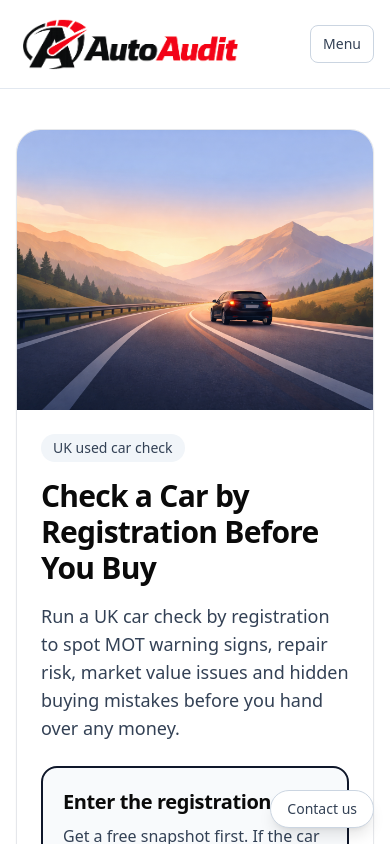
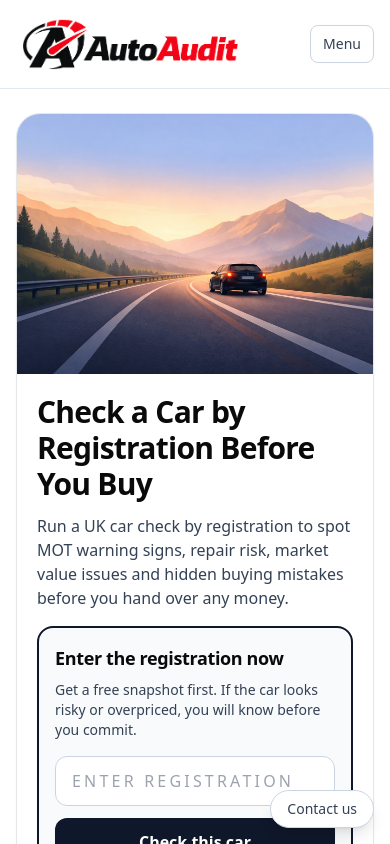
Before and after one commit to mickleethirty-vendium/autoaudit, a Next.js app: page /check-car-by-registration in a window 390 px wide. Shown: the top 844 px of the page. Built offline with nearby package versions, Linux system fonts and the light colour scheme; no server answers.

Commit message:
padding and spacing fix on SEO pages

```diff
--- a/app/check-car-by-registration/page.tsx
+++ b/app/check-car-by-registration/page.tsx
@@ -75,7 +75,7 @@ export default function CheckCarByRegistrationPage() {
   ]);
 
   return (
-    <main className="mx-auto max-w-5xl px-4 py-10">
+    <main className="mx-auto max-w-5xl px-4 py-6">
       <script
         type="application/ld+json"
         dangerouslySetInnerHTML={{
@@ -97,7 +97,7 @@ export default function CheckCarByRegistrationPage() {
 
       <section className="overflow-hidden rounded-3xl border bg-white shadow-sm">
         <div className="grid gap-0 lg:grid-cols-2">
-          <div className="relative min-h-[280px] lg:min-h-full">
+          <div className="relative min-h-[260px] lg:min-h-full">
             <Image
               src="/hero-car-road.png"
               alt="Used car driving on an open road"
@@ -107,26 +107,22 @@ export default function CheckCarByRegistrationPage() {
             />
           </div>
 
-          <div className="p-6 sm:p-8 lg:p-10">
-            <div className="inline-flex rounded-full bg-slate-100 px-3 py-1 text-sm font-medium text-slate-700">
-              UK used car check
-            </div>
-
-            <h1 className="mt-4 text-3xl font-bold tracking-tight sm:text-4xl">
+          <div className="p-5 sm:p-6 lg:p-7">
+            <h1 className="text-3xl font-bold tracking-tight sm:text-4xl">
               Check a Car by Registration Before You Buy
             </h1>
 
-            <p className="mt-4 text-lg text-slate-700">
+            <p className="mt-3 text-base text-slate-700">
               Run a UK car check by registration to spot MOT warning signs,
               repair risk, market value issues and hidden buying mistakes before
               you hand over any money.
             </p>
 
-            <div className="mt-6 rounded-2xl border-2 border-slate-900 bg-slate-50 p-5">
-              <h2 className="text-xl font-semibold">
+            <div className="mt-4 rounded-2xl border-2 border-slate-900 bg-slate-50 p-4">
+              <h2 className="text-lg font-semibold sm:text-xl">
                 Enter the registration now
               </h2>
-              <p className="mt-2 text-slate-700">
+              <p className="mt-2 text-sm text-slate-700 sm:text-base">
                 Get a free snapshot first. If the car looks risky or overpriced,
                 you will know before you commit.
               </p>
@@ -242,9 +238,9 @@ export default function CheckCarByRegistrationPage() {
           Found a car already? Run the check now.
         </h2>
         <p className="mt-3 max-w-2xl text-slate-200">
-          If you have the registration, you already have enough to start.
-          Check the car before the viewing, before the deposit and before you
-          talk yourself into a bad deal.
+          If you have the registration, you already have enough to start. Check
+          the car before the viewing, before the deposit and before you talk
+          yourself into a bad deal.
         </p>
 
         <form
```
